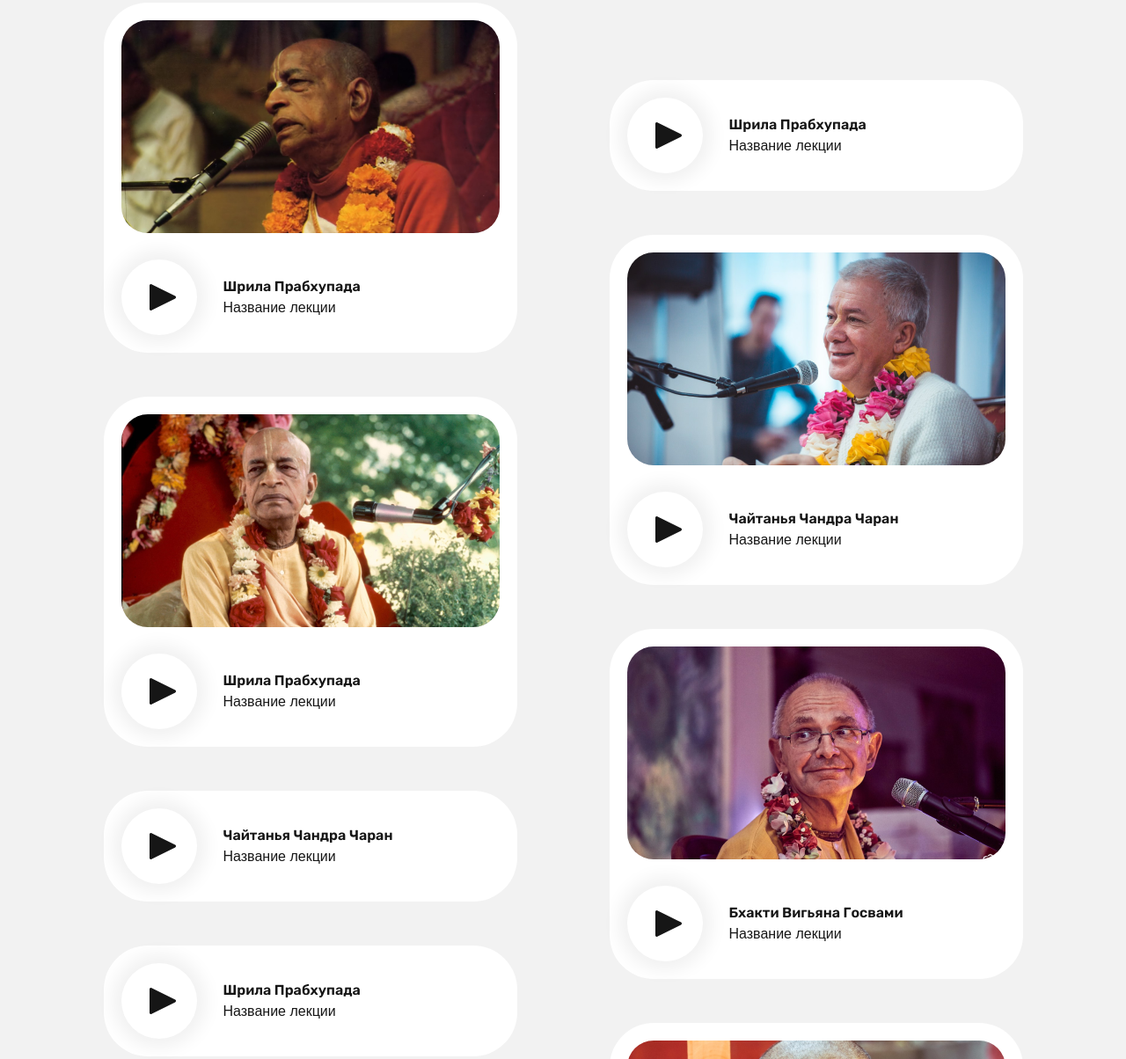
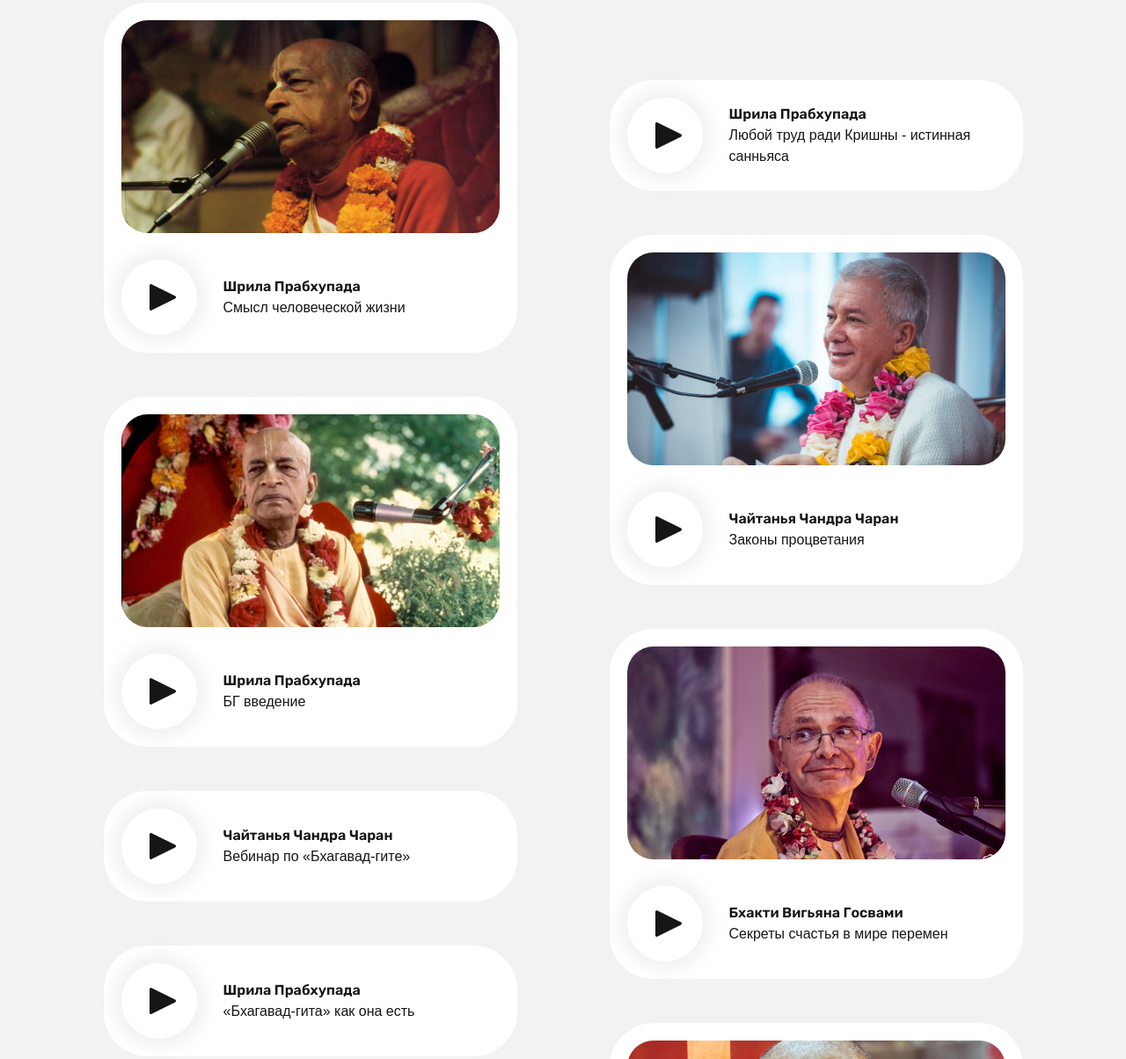
Before and after one commit to h00kdump/bhagavadgita, a website: page src/index.html in a window 1280 px wide. Shown: the part 3526-4730 px from the top of the page at 88% size. Drawn offline with Linux system fonts and the light colour scheme; a web font is replaced by a local one.

Commit message:
added audios

```diff
--- a/src/index.html
+++ b/src/index.html
@@ -171,7 +171,7 @@
                             </div>
                             <div class="lections__name lections__name_ml-30">
                                 <h4>Шрила Прабхупада</h4>
-                                <p>Название лекции</p>
+                                <p>Смысл человеческой жизни</p>
                             </div>
                         </div>
                     </a>
@@ -186,7 +186,7 @@
                             </div>
                             <div class="lections__name lections__name_ml-30">
                                 <h4>Шрила Прабхупада</h4>
-                                <p>Название лекции</p>
+                                <p>БГ введение</p>
                             </div>
                         </div>
                     </a>
@@ -201,7 +201,7 @@
                             </div>
                             <div class="lections__name lections__name_ml-30">
                                 <h4>Чайтанья Чандра Чаран</h4>
-                                <p>Название лекции</p>
+                                <p>Вебинар по «Бхагавад-гите»</p>
                             </div>
                         </div>
                     </a>
@@ -216,7 +216,7 @@
                             </div>
                             <div class="lections__name lections__name_ml-30">
                                 <h4>Шрила Прабхупада</h4>
-                                <p>Название лекции</p>
+                                <p>«Бхагавад-гита» как она есть</p>
                             </div>
                         </div>
                     </a>
@@ -231,7 +231,7 @@
                             </div>
                             <div class="lections__name lections__name_ml-30">
                                 <h4>Шрила Прабхупада</h4>
-                                <p>Название лекции</p>
+                                <p>О душе, о теле, о чувствах</p>
                             </div>
                         </div>
                     </a>
@@ -250,7 +250,7 @@
                             </div>
                             <div class="lections__name lections__name_ml-30">
                                 <h4>Шрила Прабхупада</h4>
-                                <p>Название лекции</p>
+                                <p>Любой труд ради Кришны - истинная санньяса</p>
                             </div>
                         </div>
                     </a>
@@ -265,7 +265,7 @@
                             </div>
                             <div class="lections__name lections__name_ml-30">
                                 <h4>Чайтанья Чандра Чаран</h4>
-                                <p>Название лекции</p>
+                                <p>Законы процветания</p>
                             </div>
                         </div>
                     </a>
@@ -280,7 +280,7 @@
                             </div>
                             <div class="lections__name lections__name_ml-30">
                                 <h4>Бхакти Вигьяна Госвами</h4>
-                                <p>Название лекции</p>
+                                <p>Секреты счастья в мире перемен</p>
                             </div>
                         </div>
                     </a>
@@ -295,7 +295,7 @@
                             </div>
                             <div class="lections__name lections__name_ml-30">
                                 <h4>Бхакти Расаяна Сагар Свами</h4>
-                                <p>Название лекции</p>
+                                <p>Лучшая духовная бизнес-модель</p>
                             </div>
                         </div>
                     </a>
```
Also changed, not shown: 7 other files.
